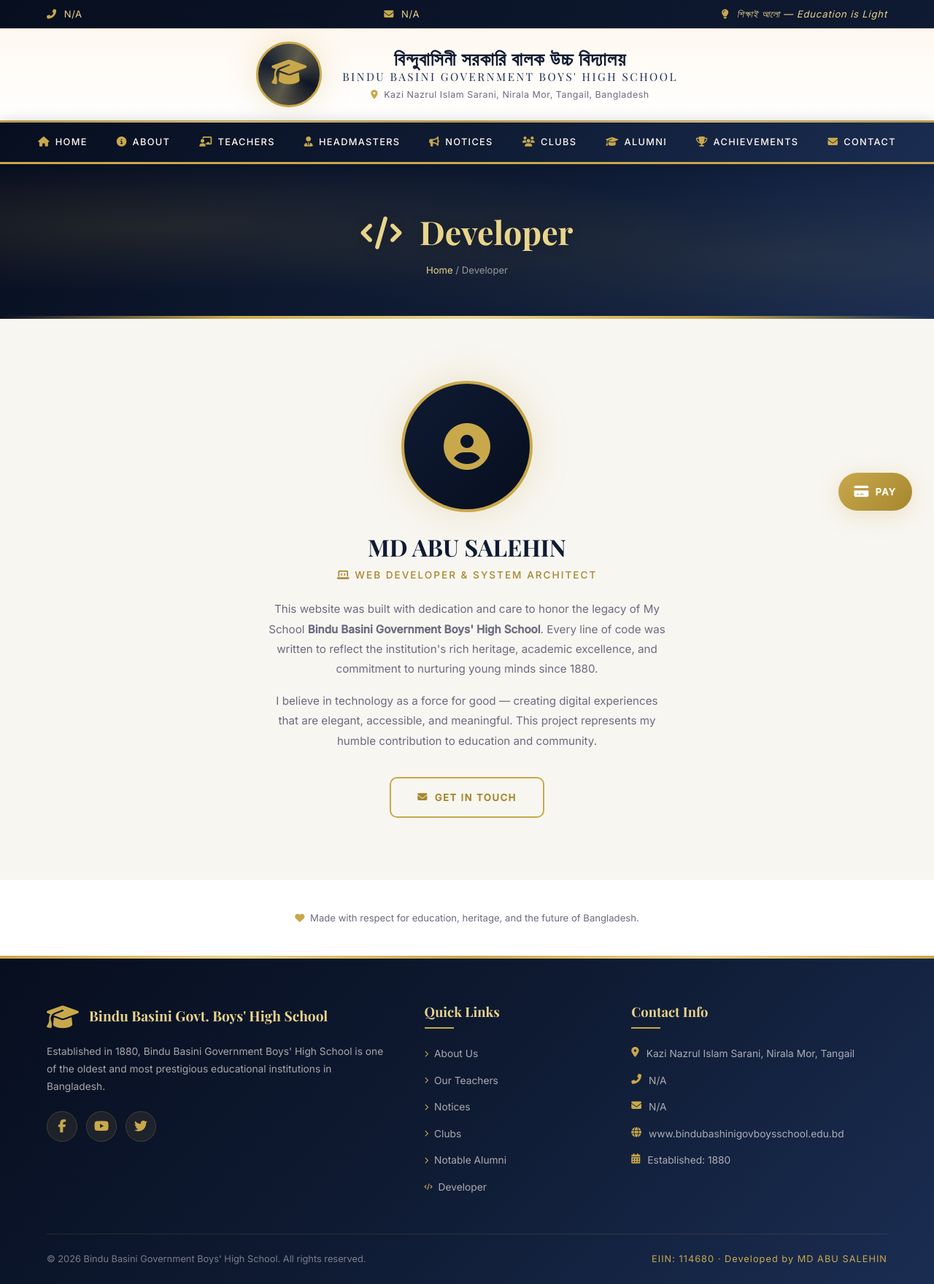
After one commit to dev-arkboat/Bindubasini, a Django app: page /developer/ in a window 1280 px wide. The commit adds this page. Shown: the whole page at 73% size. Run offline with Django 5.2, Linux system fonts and the light colour scheme; data that the repository does not hold is empty; some web fonts are replaced.

Commit message:
added dev, pay

```diff
--- a/config/urls.py
+++ b/config/urls.py
@@ -2,8 +2,49 @@ from django.contrib import admin
 from django.urls import path, include
 from django.conf import settings
 from django.conf.urls.static import static
+from django.http import HttpResponse
+from django.urls import reverse
+
+
+def robots_txt(request):
+    lines = [
+        "User-agent: *",
+        "Disallow: /admin/",
+        "",
+        f"Sitemap: {request.scheme}://{request.get_host()}/sitemap.xml",
+    ]
+    return HttpResponse("\n".join(lines), content_type="text/plain")
+
+
+def sitemap_xml(request):
+    base = f"{request.scheme}://{request.get_host()}"
+    urls_data = [
+        {"loc": base + "/", "priority": "1.0", "changefreq": "weekly"},
+        {"loc": base + "/about/", "priority": "0.9", "changefreq": "monthly"},
+        {"loc": base + "/teachers/", "priority": "0.8", "changefreq": "monthly"},
+        {"loc": base + "/headmasters/", "priority": "0.8", "changefreq": "monthly"},
+        {"loc": base + "/notices/", "priority": "0.9", "changefreq": "weekly"},
+        {"loc": base + "/clubs/", "priority": "0.7", "changefreq": "monthly"},
+        {"loc": base + "/alumni/", "priority": "0.7", "changefreq": "monthly"},
+        {"loc": base + "/achievements/", "priority": "0.8", "changefreq": "monthly"},
+        {"loc": base + "/contact/", "priority": "0.6", "changefreq": "yearly"},
+        {"loc": base + "/developer/", "priority": "0.4", "changefreq": "yearly"},
+    ]
+    xml = '<?xml version="1.0" encoding="UTF-8"?>\n'
+    xml += '<urlset xmlns="http://www.sitemaps.org/schemas/sitemap/0.9">\n'
+    for u in urls_data:
+        xml += "  <url>\n"
+        xml += f"    <loc>{u['loc']}</loc>\n"
+        xml += f"    <priority>{u['priority']}</priority>\n"
+        xml += f"    <changefreq>{u['changefreq']}</changefreq>\n"
+        xml += "  </url>\n"
+    xml += "</urlset>"
+    return HttpResponse(xml, content_type="application/xml")
+
 
 urlpatterns = [
+    path('robots.txt', robots_txt),
+    path('sitemap.xml', sitemap_xml),
     path('admin/', admin.site.urls),
     path('', include('school.urls')),
 ]
--- a/school/context_processors.py
+++ b/school/context_processors.py
@@ -1,6 +1,6 @@
-from .models import SchoolInfo
+from .models import SchoolInfo, DeveloperInfo
 
 
 def school_info(request):
     info = SchoolInfo.objects.first()
-    return {'school_info': info}
+    return {'school_info': info, 'developer_info': DeveloperInfo.objects.filter(is_active=True).first()}
--- a/school/urls.py
+++ b/school/urls.py
@@ -8,7 +8,8 @@ urlpatterns = [
     path('headmasters/', views.headmasters_list, name='headmasters'),
     path('alumni/', views.alumni_list, name='alumni'),
     path('notices/', views.notices, name='notices'),
-    path('facilities/', views.facilities, name='facilities'),
+    path('clubs/', views.clubs, name='clubs'),
     path('contact/', views.contact, name='contact'),
     path('achievements/', views.achievements, name='achievements'),
+    path('developer/', views.developer, name='developer'),
 ]
--- a/school/views.py
+++ b/school/views.py
@@ -1,6 +1,6 @@
 from django.shortcuts import render, redirect
 from django.contrib import messages
-from .models import Teacher, Headmaster, Alumni, AboutInfo, SchoolInfo, Subject, Facility, SchoolBuilding, Achievement
+from .models import Teacher, Headmaster, Alumni, AboutInfo, SchoolInfo, Subject, Club, SchoolBuilding, Achievement, DeveloperInfo
 from notice.models import Notice
 
 
@@ -9,14 +9,14 @@ def home(request):
     headmasters = Headmaster.objects.filter(is_current=True)
     notices = Notice.objects.filter(is_published=True)[:5]
     achievements = Achievement.objects.all()[:6]
-    facilities = Facility.objects.all()[:6]
+    clubs = Club.objects.all()[:6]
     alumni_list = Alumni.objects.all()[:6]
     context = {
         'teachers': teachers,
         'headmasters': headmasters,
         'notices': notices,
         'achievements': achievements,
-        'facilities': facilities,
+        'clubs': clubs,
         'alumni_list': alumni_list,
     }
     return render(request, 'school/home.html', context)
@@ -67,10 +67,16 @@ def notices(request):
     return render(request, 'school/notices.html', context)
 
 
-def facilities(request):
-    all_facilities = Facility.objects.all()
-    context = {'facilities': all_facilities}
-    return render(request, 'school/facilities.html', context)
+def clubs(request):
+    all_clubs = Club.objects.all()
+    context = {'clubs': all_clubs}
+    return render(request, 'school/clubs.html', context)
+
+
+def developer(request):
+    dev = DeveloperInfo.objects.filter(is_active=True).first()
+    context = {'dev': dev}
+    return render(request, 'school/developer.html', context)
 
 
 def contact(request):
--- a/static/css/style.css
+++ b/static/css/style.css
@@ -991,6 +991,47 @@ textarea.form-control { min-height: 150px; resize: vertical; }
 }
 .footer-eiin { color: var(--gold); letter-spacing: 1px; }
 
+/* ===== FLOATING PAYMENT BUTTON ===== */
+.payment-float {
+    position: fixed;
+    bottom: 100px;
+    right: 30px;
+    z-index: 999;
+    display: flex;
+    align-items: center;
+    gap: 8px;
+    padding: 14px 22px;
+    background: linear-gradient(135deg, var(--gold), var(--gold-dark));
+    color: var(--white);
+    border-radius: 50px;
+    font-family: var(--font-sans);
+    font-size: 0.82rem;
+    font-weight: 600;
+    text-transform: uppercase;
+    letter-spacing: 1.2px;
+    box-shadow: 0 6px 30px var(--gold-glow);
+    transition: var(--transition);
+    text-decoration: none;
+    border: none;
+    cursor: pointer;
+}
+.payment-float:hover {
+    transform: translateY(-5px);
+    box-shadow: 0 10px 45px var(--gold-glow);
+    background: linear-gradient(135deg, var(--gold-dark), var(--gold));
+    color: var(--white);
+}
+.payment-float i { font-size: 1.1rem; }
+
+@media (max-width: 768px) {
+    .payment-float {
+        bottom: 80px;
+        right: 16px;
+        padding: 12px 18px;
+        font-size: 0.75rem;
+    }
+}
+
 /* ===== BACK TO TOP ===== */
 .back-to-top {
     position: fixed;
--- a/templates/school/base.html
+++ b/templates/school/base.html
@@ -5,7 +5,62 @@
     <meta charset="UTF-8">
     <meta name="viewport" content="width=device-width, initial-scale=1.0">
     <title>{% block title %}Bindu Basini Government Boys' High School{% endblock %}</title>
+    <meta name="description" content="{% block description %}Bindu Basini Government Boys' High School, Tangail — Established 1880. A historic institution nurturing young minds with academic excellence, cultural heritage, and holistic development in Bangladesh.{% endblock %}">
+    <meta name="keywords" content="Bindu Basini, Bindu Basini School, Tangail School, Government Boys High School Tangail, Bindubasini, School in Tangail, Best School Tangail, Bangladesh School">
+    <meta name="author" content="Bindu Basini Government Boys' High School">
+    <meta name="robots" content="index, follow">
     <meta name="google-site-verification" content="bYPFw2-Xf4Dm0J793JEX0R0Uvc0v5Y5JIdMgFtBsLpQ" />
+
+    <meta property="og:type" content="website">
+    <meta property="og:title" content="{% block og_title %}Bindu Basini Government Boys' High School{% endblock %}">
+    <meta property="og:description" content="{% block og_description %}Established in 1880, Bindu Basini Government Boys' High School in Tangail, Bangladesh — a legacy of academic excellence and holistic education.{% endblock %}">
+    <meta property="og:url" content="{{ request.build_absolute_uri }}">
+    <meta property="og:image" content="{% block og_image %}{% static 'images/logo-placeholder.png' %}{% endblock %}">
+    <meta property="og:site_name" content="Bindu Basini Government Boys' High School">
+    <meta property="og:locale" content="en_US">
+
+    <meta name="twitter:card" content="summary_large_image">
+    <meta name="twitter:title" content="Bindu Basini Government Boys' High School">
+    <meta name="twitter:description" content="Established in 1880, Bindu Basini Government Boys' High School in Tangail, Bangladesh.">
+    <meta name="twitter:image" content="{% static 'images/logo-placeholder.png' %}">
+
+    <link rel="canonical" href="{{ request.build_absolute_uri }}">
+    <link rel="icon" type="image/png" href="{% static 'images/logo-placeholder.png' %}">
+
+    <script type="application/ld+json">
+    {
+        "@context": "https://schema.org",
+        "@type": "School",
+        "name": "Bindu Basini Government Boys' High School",
+        "alternateName": "বিন্দুবাসিনী সরকারি বালক উচ্চ বিদ্যালয়",
+        "description": "Established in 1880, Bindu Basini Government Boys' High School is a historic secondary school in Tangail, Bangladesh.",
+        "foundingDate": "1880-04-03",
+        "founder": "Rani Bindubasini Roy Chowdhurany",
+        "address": {
+            "@type": "PostalAddress",
+            "streetAddress": "Kazi Nazrul Islam Sarani, Nirala Mor",
+            "addressLocality": "Tangail",
+            "postalCode": "1900",
+            "addressCountry": "BD"
+        },
+        "geo": {
+            "@type": "GeoCoordinates",
+            "latitude": 24.25068,
+            "longitude": 89.913479
+        },
+        "url": "{{ request.scheme }}://{{ request.get_host }}",
+        "telephone": "{{ school_info.phone|default:'N/A' }}",
+        "email": "{{ school_info.email|default:'N/A' }}",
+        "numberOfStudents": "1800",
+        "numberOfEmployees": "50",
+        "slogan": "শিক্ষাই আলো — Education is Light",
+        "sameAs": [
+            "https://bn.wikipedia.org/wiki/বিন্দুবাসিনী_সরকারি_বালক_উচ্চ_বিদ্যালয়",
+            "https://en.wikipedia.org/wiki/Bindu_Basini_Govt._Boys%27_High_School"
+        ]
+    }
+    </script>
+
     <link rel="preconnect" href="https://fonts.googleapis.com">
     <link rel="preconnect" href="https://fonts.gstatic.com" crossorigin>
     <link href="https://fonts.googleapis.com/css2?family=Playfair+Display:ital,wght@0,400;0,600;0,700;1,400;1,700&family=Cormorant+Garamond:ital,wght@0,400;0,500;0,600;1,400;1,500&family=Inter:wght@300;400;500&display=swap" rel="stylesheet">
@@ -31,7 +86,7 @@
             <div class="header-left">
                 <div class="logo-wrapper">
                     <div class="logo-placeholder">
-                        <img src="{% static 'images/logo-placeholder.png' %}" alt="School Logo" class="logo-img" onerror="this.style.display='none'">
+                        <img src="{% static 'images/logo-placeholder.png' %}" alt="Bindu Basini School Logo" class="logo-img" onerror="this.style.display='none'">
                         <div class="logo-icon">
                             <i class="fas fa-graduation-cap"></i>
                         </div>
@@ -54,8 +109,8 @@
                 <li><a href="{% url 'teachers' %}" class="{% if '/teachers' in request.path %}active{% endif %}"><i class="fas fa-chalkboard-teacher"></i> Teachers</a></li>
                 <li><a href="{% url 'headmasters' %}" class="{% if '/headmasters' in request.path %}active{% endif %}"><i class="fas fa-user-tie"></i> Headmasters</a></li>
                 <li><a href="{% url 'notices' %}" class="{% if '/notices' in request.path %}active{% endif %}"><i class="fas fa-bullhorn"></i> Notices</a></li>
+                <li><a href="{% url 'clubs' %}" class="{% if '/clubs' in request.path %}active{% endif %}"><i class="fas fa-users"></i> Clubs</a></li>
                 <li><a href="{% url 'alumni' %}" class="{% if '/alumni' in request.path %}active{% endif %}"><i class="fas fa-graduation-cap"></i> Alumni</a></li>
-                <li><a href="{% url 'facilities' %}" class="{% if '/facilities' in request.path %}active{% endif %}"><i class="fas fa-building"></i> Facilities</a></li>
                 <li><a href="{% url 'achievements' %}" class="{% if '/achievements' in request.path %}active{% endif %}"><i class="fas fa-trophy"></i> Achievements</a></li>
                 <li><a href="{% url 'contact' %}" class="{% if '/contact' in request.path %}active{% endif %}"><i class="fas fa-envelope"></i> Contact</a></li>
             </ul>
@@ -76,6 +131,11 @@
 
         {% block content %}{% endblock %}
     </main>
+
+    <a href="https://live.academyims.com/Student_Portal" class="payment-float" id="paymentFloat" target="_blank" rel="noopener" aria-label="Make a payment">
+        <i class="fas fa-credit-card"></i>
+        <span>Pay</span>
+    </a>
 
     <footer class="site-footer">
         <div class="container">
@@ -98,8 +158,9 @@
                         <li><a href="{% url 'about' %}"><i class="fas fa-chevron-right"></i> About Us</a></li>
                         <li><a href="{% url 'teachers' %}"><i class="fas fa-chevron-right"></i> Our Teachers</a></li>
                         <li><a href="{% url 'notices' %}"><i class="fas fa-chevron-right"></i> Notices</a></li>
+                        <li><a href="{% url 'clubs' %}"><i class="fas fa-chevron-right"></i> Clubs</a></li>
                         <li><a href="{% url 'alumni' %}"><i class="fas fa-chevron-right"></i> Notable Alumni</a></li>
-                        <li><a href="{% url 'facilities' %}"><i class="fas fa-chevron-right"></i> Facilities</a></li>
+                        <li><a href="{% url 'developer' %}"><i class="fas fa-code"></i> Developer</a></li>
                     </ul>
                 </div>
                 <div class="footer-col">
@@ -115,7 +176,7 @@
             </div>
             <div class="footer-bottom">
                 <p>&copy; {% now "Y" %} {{ school_info.name_en|default:"Bindu Basini Government Boys' High School" }}. All rights reserved.</p>
-                <p class="footer-eiin">EIIN: {{ school_info.eiin|default:"114680" }}</p>
+                <p class="footer-eiin">EIIN: {{ school_info.eiin|default:"114680" }} &middot; <a href="{% url 'developer' %}" style="color:var(--gold);">Developed by MD ABU SALEHIN</a></p>
             </div>
         </div>
     </footer>
--- /dev/null
+++ b/templates/school/developer.html
@@ -0,0 +1,65 @@
+{% extends 'school/base.html' %}
+{% load static %}
+
+{% block title %}Developer - {{ block.super }}{% endblock %}
+{% block description %}Meet the developer behind this website — MD ABU SALEHIN, a web developer and system architect passionate about building digital solutions for education.{% endblock %}
+{% block og_title %}Meet the Developer — {{ block.super }}{% endblock %}
+{% block og_description %}This website was proudly developed by MD ABU SALEHIN. Learn more about the developer and his work.{% endblock %}
+
+{% block content %}
+<section class="page-hero">
+    <div class="container">
+        <h1><i class="fas fa-code"></i> Developer</h1>
+        <div class="breadcrumb">
+            <a href="{% url 'home' %}">Home</a> / Developer
+        </div>
+    </div>
+</section>
+
+<section class="section">
+    <div class="container">
+        <div style="max-width: 700px; margin: 0 auto; text-align: center;">
+            <div style="width: 180px; height: 180px; border-radius: 50%; margin: 0 auto 28px; background: linear-gradient(135deg, var(--navy), var(--navy-dark)); border: 4px solid var(--gold); overflow: hidden; box-shadow: 0 0 50px var(--gold-glow);">
+                {% if dev and dev.image_url %}
+                <img src="{{ dev.image_url }}" alt="{{ dev.name }}" style="width:100%;height:100%;object-fit:cover;" onerror="this.style.display='none'">
+                {% endif %}
+                <div style="width:100%;height:100%;display:flex;align-items:center;justify-content:center;{% if dev and dev.image_url %}display:none{% endif %}">
+                    <i class="fas fa-user-circle" style="font-size:4rem; color:var(--gold);"></i>
+                </div>
+            </div>
+
+            <h2 style="font-size:2rem; margin-bottom:6px;">{{ dev.name|default:"MD ABU SALEHIN" }}</h2>
+            <p style="font-family:var(--font-sans); color:var(--gold-dark); font-weight:500; text-transform:uppercase; letter-spacing:2px; font-size:0.85rem; margin-bottom:20px;">
+                <i class="fas fa-laptop-code"></i> {{ dev.title|default:"Web Developer & System Architect" }}
+            </p>
+
+            <div style="max-width:550px; margin:0 auto 36px; font-family:var(--font-sans); color:var(--text-light); line-height:1.8; font-size:0.95rem;">
+                {% if dev and dev.description %}
+                <p>{{ dev.description }}</p>
+                {% else %}
+                <p>This website was built with dedication and care to honor the legacy of My School <strong>Bindu Basini Government Boys' High School</strong>. Every line of code was written to reflect the institution's rich heritage, academic excellence, and commitment to nurturing young minds since 1880.</p>
+                <p style="margin-top:16px;">I believe in technology as a force for good — creating digital experiences that are elegant, accessible, and meaningful. This project represents my humble contribution to education and community.</p>
+                {% endif %}
+            </div>
+
+            <div style="display:flex; justify-content:center; gap:16px; flex-wrap:wrap;">
+                {% if dev and dev.portfolio_url %}
+                <a href="{{ dev.portfolio_url }}" target="_blank" rel="noopener" class="btn btn-gold">
+                    <i class="fas fa-external-link-alt"></i> Visit Portfolio
+                </a>
+                {% endif %}
+                <a href="mailto:mdsalehin11829@gmail.com" class="btn btn-outline">
+                    <i class="fas fa-envelope"></i> Get in Touch
+                </a>
+            </div>
+        </div>
+    </div>
+</section>
+
+<section class="section section-bg-alt" style="padding-top:40px; padding-bottom:40px;">
+    <div class="container" style="text-align:center; font-family:var(--font-sans); font-size:0.82rem; color:var(--text-light);">
+        <i class="fas fa-heart" style="color:var(--gold); margin-right:4px;"></i>
+        Made with respect for education, heritage, and the future of Bangladesh.
+    </div>
+</section>
+{% endblock %}
```
Also changed, not shown: school/admin.py (+9 -3 lines), school/models.py (+18 -3 lines), templates/school/clubs.html (added, +51 -0 lines), templates/school/facilities.html (deleted, +0 -48 lines), templates/school/home.html (+10 -10 lines), school/migrations/0002_club_developerinfo_delete_facility.py (added).
